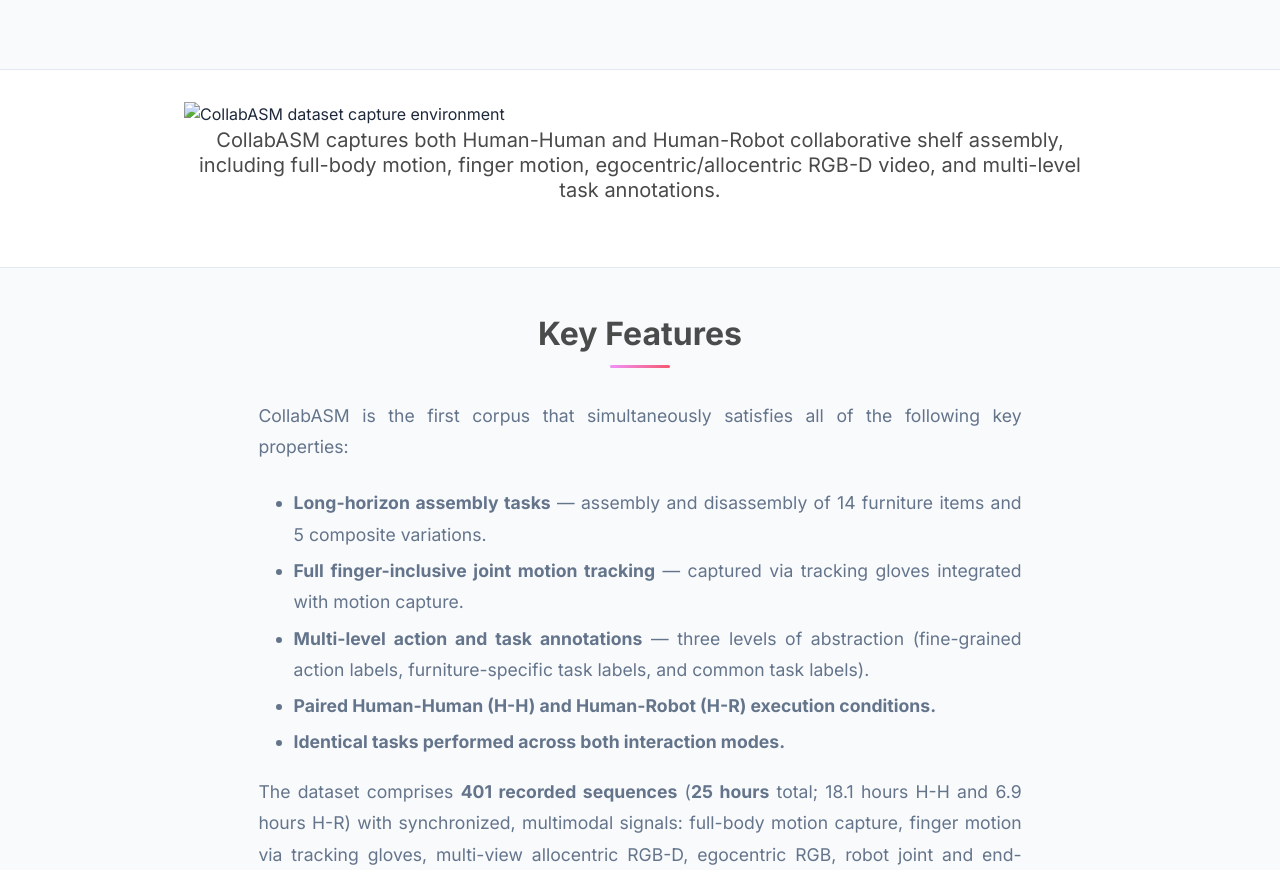
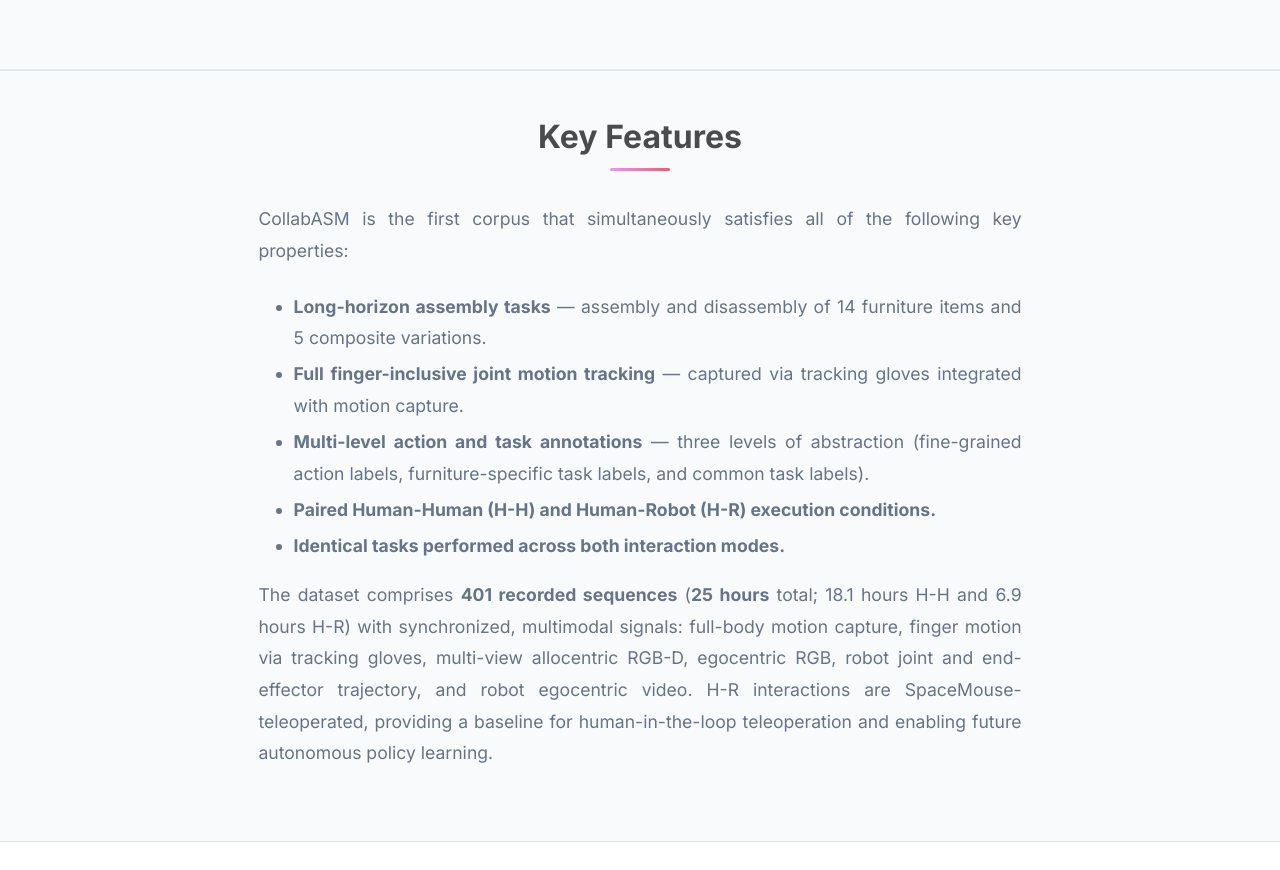
Before and after one commit to Tetsuya1986/CollabASM_project_page, a plain HTML site: page index.html in a window 1280 px wide. Shown: the part 1220-2090 px from the top of the page. Drawn offline with nearby package versions, Linux system fonts and the light colour scheme; some icons are missing.

Commit message:
Comment out teaser section in index.html
Commented out the teaser section and image in index.html.

```diff
--- a/index.html
+++ b/index.html
@@ -222,17 +222,17 @@
   <!-- End paper abstract -->
 
     <!-- Teaser / Figure section -->
-  <section class="hero teaser">
+  <!-- <section class="hero teaser">
     <div class="container is-max-desktop">
       <div class="hero-body">
         <!-- TODO: ティーザー動画または代表図のパスを設定してください -->
-        <img src="static/images/main.pdf" alt="CollabASM dataset capture environment" loading="lazy"/>
+        <!-- <img src="static/images/main.pdf" alt="CollabASM dataset capture environment" loading="lazy"/>
         <h2 class="subtitle has-text-centered">
           CollabASM captures both Human-Human and Human-Robot collaborative shelf assembly, including full-body motion, finger motion, egocentric/allocentric RGB-D video, and multi-level task annotations.
         </h2>
       </div>
     </div>
-  </section>
+  </section> -->
   <!-- End teaser -->
 
   <!-- Key Features / Contributions -->
```
